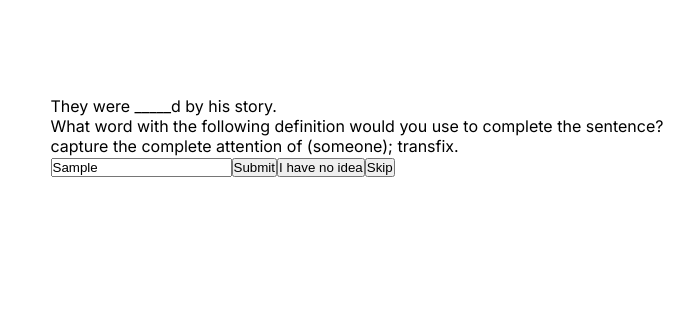
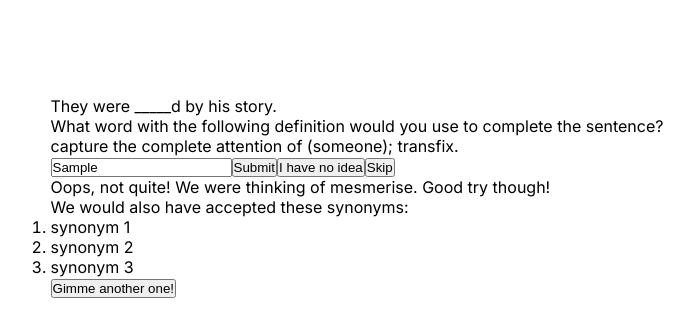
Before and after one commit to dierat/drawing-a-blank, a Next.js app: page / in a window 1280 px wide. Both pictures are taken after typing "Sample" into the empty fields and a click on the button "Submit". Shown: the top 336 px of the page, without its empty margins (283-977 px from the left). Built offline with nearby package versions, Linux system fonts and the light colour scheme.

Commit message:
add logic for checking answer

```diff
--- a/src/pages/index.tsx
+++ b/src/pages/index.tsx
@@ -19,39 +19,95 @@ export default function Home() {
    *   - user gave up
    */
 
-  const [gameIsRunning, setGameIsRunning] = useState(false);
+  const [gameIsRunning, setGameIsRunning] = useState(true);
   const [userSubmittedTargetWord, setUserSubmittedTargetWord] = useState(false);
-  const [userSubmittedSynonym, setuserSubmittedSynonym] = useState(false);
+  const [userSubmittedSynonym, setUserSubmittedSynonym] = useState(false);
   const [userSubmittedIncorrectWord, setUserSubmittedIncorrectWord] = useState(false);
-  const [userGameUp, setUserGameUp] = useState(false);
+  const [userGaveUp, setUserGaveUp] = useState(false);
+
+  const [currentWordIndex, setCurrentWordIndex] = useState(0);
+  const [userSubmission, setUserSubmission] = useState("");
 
   // The commented out lines represent how the final logic will work.
   // const vocabListLength = vocabList.length;
+  // TODO: this variable needs to be able to survive rerenders.
   // const randomIndex = Math.floor(Math.random() * vocabListLength);
-  const randomIndex = 0;
-  // const randomWordData = vocabList[randomIndex];
-  const randomWordData = exampleWordData[randomIndex];
-  // The actual example sentence will be pulled from the data.
+
+  // const randomWordData = vocabList[currentWordIndex];
+  const randomWordData = exampleWordData[currentWordIndex];
   const exampleSentence = randomWordData.example.replace(randomWordData.word, "_____");
+
+  const handleInputKeyUp = (event: React.KeyboardEvent<HTMLInputElement>) => {
+    if (event.code === "Enter") {
+      checkSubmission();
+    }
+  };
+
+  const checkSubmission = () => {
+    if (userSubmission === randomWordData.word) {
+      setUserSubmittedTargetWord(true);
+    } else if (randomWordData.synonyms.some((synonym) => synonym === userSubmission)) {
+      setUserSubmittedSynonym(true);
+    } else {
+      setUserSubmittedIncorrectWord(true);
+    }
+
+    setGameIsRunning(false);
+  };
+
+  const giveUp = () => {
+    setUserGaveUp(true);
+    setGameIsRunning(false);
+  };
+
+  const loadNextGame = () => {
+
+  };
 
   return (
     <>
       <Head>
-        <title>Create Next App</title>
-        <meta name="description" content="Generated by create next app" />
+        <title>Drawing a Blank</title>
+        <meta name="description" content="Vocabulary builder using fill-in-the-blank format instead of flashcards" />
         <meta name="viewport" content="width=device-width, initial-scale=1" />
         <link rel="icon" href="/favicon.ico" />
       </Head>
       <main className={`${styles.main} ${inter.className}`}>
-        {/* <div className={styles.description}></div> */}
         <div>
-          <div>{exampleSentence}</div>
-          <div>What word with the following definition would you use to complete the sentence?</div>
-          <div>{randomWordData.definition}</div>
-          <input/>
-          <button>Submit</button>
-          <button>I have no idea</button>
-          <button>Skip</button>
+          <div className={styles.question}>
+            <div>{exampleSentence}</div>
+            <div>What word with the following definition would you use to complete the sentence?</div>
+            <div>{randomWordData.definition}</div>
+          </div>
+
+          <div className={styles.options}>
+            <input onChange={(event) => setUserSubmission(event.target.value)} onKeyUp={handleInputKeyUp}/>
+            <button onClick={checkSubmission}>Submit</button>
+            <button onClick={giveUp}>I have no idea</button>
+            <button onClick={loadNextGame}>Skip</button>
+          </div>
+
+          {!gameIsRunning && <div className={styles.postGameInfo}>
+            <div className={styles.reaction}>
+              {userSubmittedTargetWord && <div>Damn, you're good! That's exacly the word we were thinking of 🥰</div>}
+              {userSubmittedSynonym && <div>Nice one! We were thinking of {randomWordData.word} but {userSubmission} is a good one too.</div>}
+              {userSubmittedIncorrectWord && <div>Oops, not quite! We were thinking of {randomWordData.word}. Good try though!</div>}
+              {userGaveUp && <div>The word we were thinking of is {randomWordData.word}.</div>}
+            </div>
+
+            <div className={styles.synonyms}>
+              We would also have accepted these {userSubmittedSynonym && "other "}synonyms:
+              <ol>
+                <li>synonym 1</li>
+                <li>synonym 2</li>
+                <li>synonym 3</li>
+              </ol>
+            </div>
+
+            <div>
+              <button onClick={loadNextGame}>Gimme another one!</button>
+            </div>
+          </div>}
         </div>
       </main>
     </>
```
